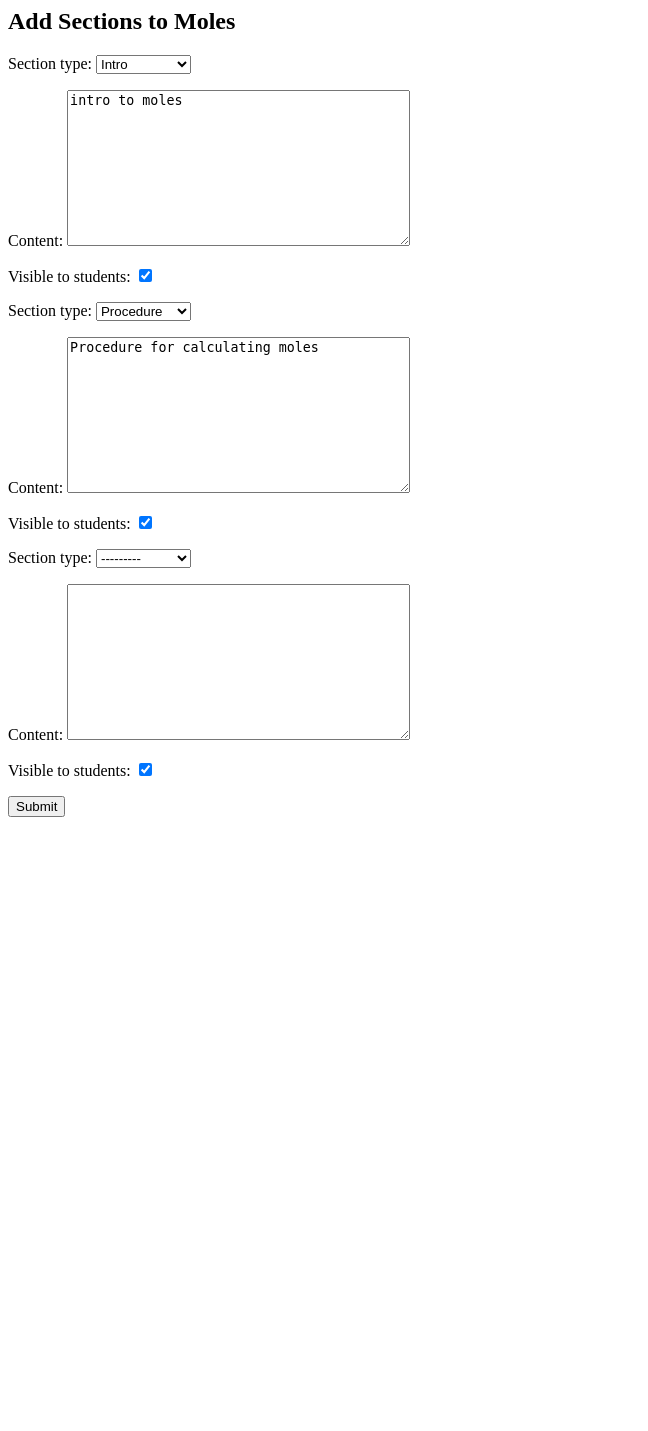
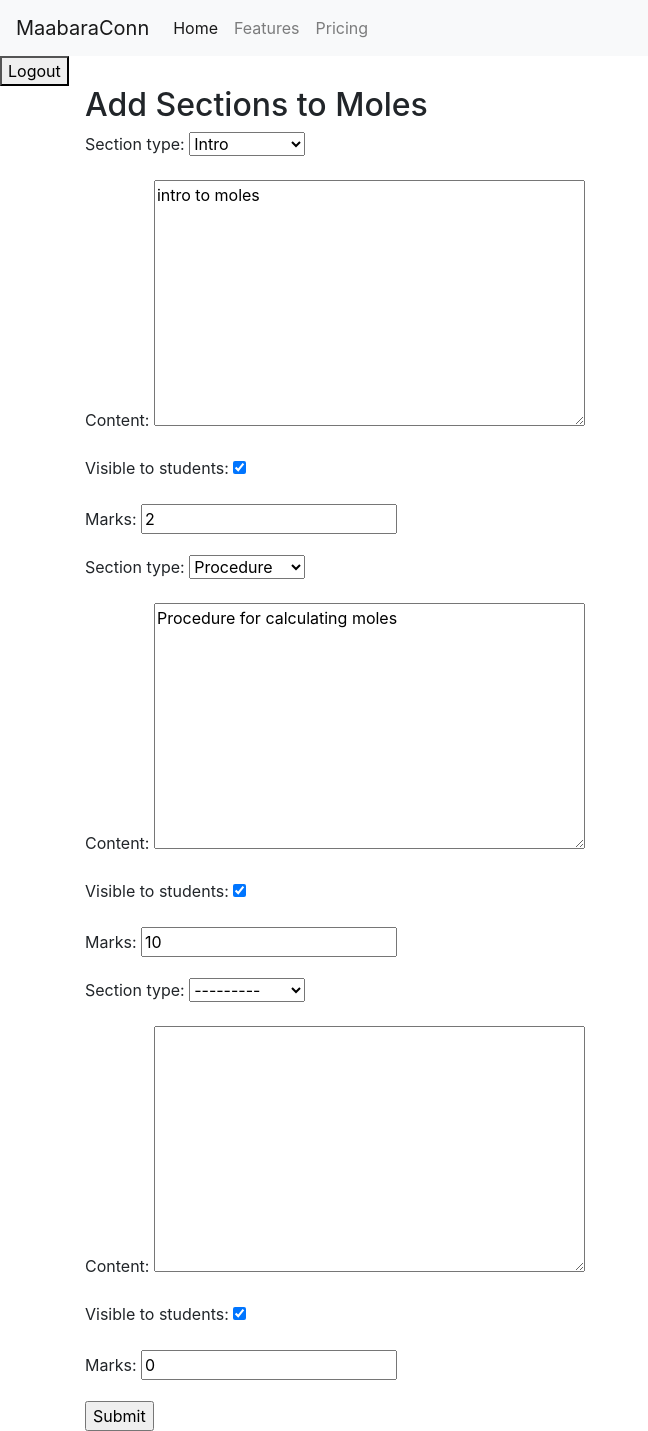
Before and after one commit to RbenMoise/dlab, a Django app: page /users/lab_template/21/add_section/ in a window 1280 px wide. Shown: the whole page, without its empty margins (0-648 px from the left). Before the commit the page ends 817 px from the top, so only its background shows below. Run offline with Django 5.2, Linux system fonts and the light colour scheme; data comes from the database, SQL or seed files in the repository; both versions use the stored data as it was after the commit; some libraries are stand-ins or nearby versions.

Commit message:
marks can be added

```diff
--- a/maabaraconn/users/forms.py
+++ b/maabaraconn/users/forms.py
@@ -65,7 +65,7 @@ class LabTemplateForm(forms.ModelForm):
 class TemplateSectionForm(forms.ModelForm):
     class Meta:
         model = TemplateSection
-        fields = ['section_type', 'content', 'visible_to_students']
+        fields = ['section_type', 'content', 'visible_to_students', 'marks']
 
 
 SectionFormset = forms.inlineformset_factory(
--- a/maabaraconn/users/models.py
+++ b/maabaraconn/users/models.py
@@ -90,6 +90,7 @@ class TemplateSection(models.Model):
     content = models.TextField()
     visible_to_students = models.BooleanField(default=True)
     section_type = models.ForeignKey(SectionType, on_delete=models.CASCADE)
+    marks = models.PositiveIntegerField(default=0)
 
     def __str__(self):
         return f'{self.title} for this {self.lab_template}'
--- a/maabaraconn/users/templates/course/add_sections_to_template.html
+++ b/maabaraconn/users/templates/course/add_sections_to_template.html
@@ -1,8 +1,11 @@
+{% extends 'base.html' %} {% block content %}
+<div class="container">
   <h2>Add Sections to {{ template.name }}</h2>
-
   <form method="post">
     {% csrf_token %} {{ formset.management_form }} {% for form in formset %}
     <div class="section">{{ form.as_p }}</div>
     {% endfor %}
     <input type="submit" value="Submit" />
   </form>
+</div>
+{% endblock %}
--- a/maabaraconn/users/templates/users/template_details.html
+++ b/maabaraconn/users/templates/users/template_details.html
@@ -11,9 +11,11 @@
 <ul>
   {% for section in sections %}
   <li>
-    <h3>{{ section.section_type }}</h3>
+    <h3>{{ section.section_type.name }}</h3>
     <p>Visible to Students: {{ section.visible_to_students }}</p>
     <p>Content: {{ section.content }}</p>
+    <p>Marks: {{ section.marks }}</p>
+    <!-- Displaying the assigned marks -->
     <!-- Display section details here -->
     <form
       action="{% url 'delete_section' lab_template_id=template.id section_id=section.id %}"
--- a/maabaraconn/users/views.py
+++ b/maabaraconn/users/views.py
@@ -315,7 +315,7 @@ def lab_report_detail(request, lab_report_id):
     if not template:
         # Handle the case where there is no template linked to the lab report
         messages.error(request, "No template associated with this lab report.")
-        return redirect('some_dashboard_view')
+        return redirect('student_dashboard')
 
     sections = template.sections.all()
     if request.method == 'POST':
@@ -383,10 +383,14 @@ def laboratories_list(request):
     return render(request, 'laboratories_list.html', {'laboratories': laboratories})
 
 
+# the place where the tech adds sections to templates
+
+
 def add_sections_to_template(request, lab_template_id):
-    template = LabTemplate.objects.get(id=lab_template_id)
+    template = get_object_or_404(LabTemplate, id=lab_template_id)
     SectionFormset = modelformset_factory(
-        TemplateSection, form=TemplateSectionForm, )
+        TemplateSection, form=TemplateSectionForm, extra=1)
+
     if request.method == 'POST':
         formset = SectionFormset(
             request.POST, queryset=TemplateSection.objects.none())
@@ -395,12 +399,10 @@ def add_sections_to_template(request, lab_template_id):
             for section in sections:
                 section.lab_template = template
                 section.save()
-            # Redirect after POST
-            print("Redirecting to labtech_dashboard")
-            return redirect('labtech_dashboard', )
+            return redirect('labtech_dashboard')
     else:
-        # print(formset.errors)
         formset = SectionFormset(queryset=template.sections.all())
+
     return render(request, 'course/add_sections_to_template.html', {'formset': formset, 'template': template})
 
 
@@ -440,6 +442,8 @@ def delete_section_type(request, section_type_id):
         SectionType.objects.filter(id=section_type_id).delete()
         return HttpResponseRedirect(reverse('labtech_dashboard'))
 
+# to view the template after adding sections
+
 
 def view_template_details(request, lab_template_id):
     template = get_object_or_404(LabTemplate, id=lab_template_id)
@@ -450,6 +454,8 @@ def view_template_details(request, lab_template_id):
         'sections': sections,
     }
     return render(request, 'users/template_details.html', context)
+
+# to delete sections
 
 
 def delete_section(request, lab_template_id, section_id):
```
Also changed, not shown: maabaraconn/db.sqlite3, maabaraconn/users/migrations/0036_templatesection_marks_labreportsubmission.py (added). Lines whose indentation alone changed are shown as unchanged.
